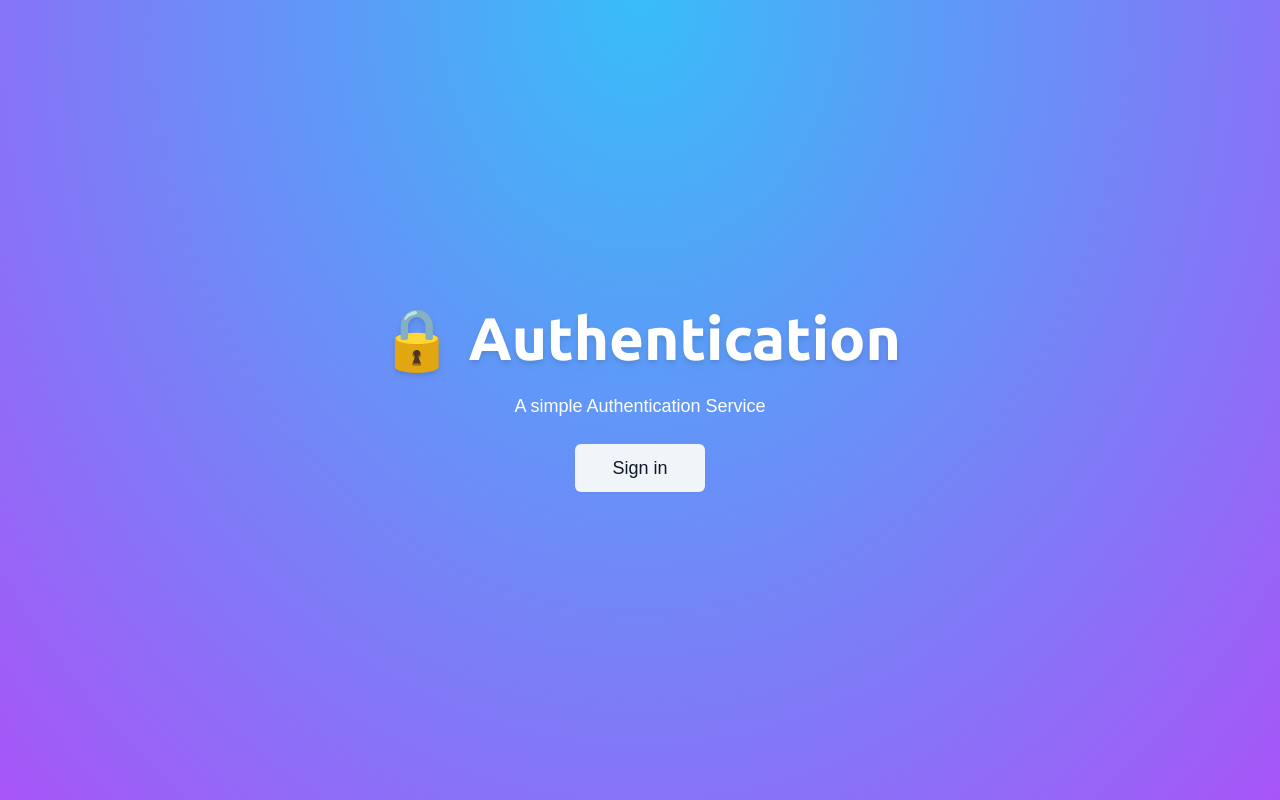
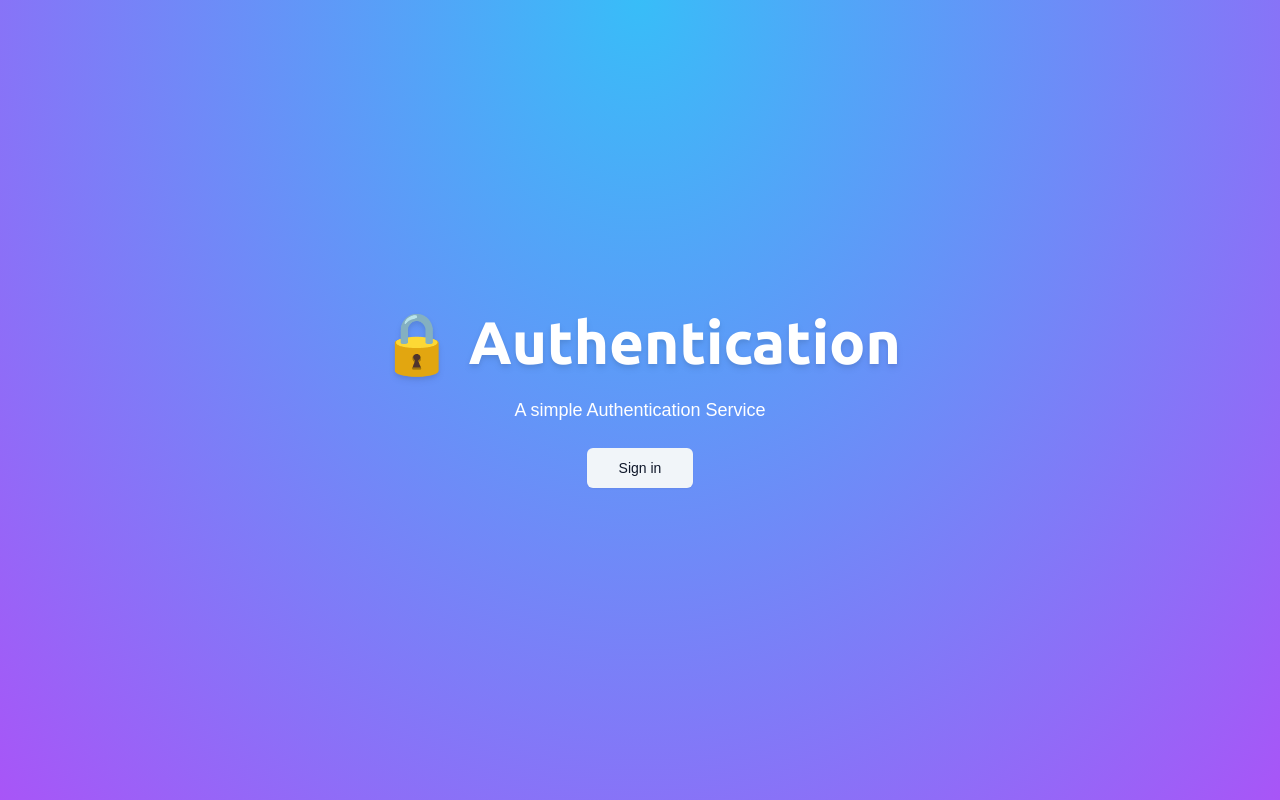
Before and after one commit to rupesh-dev30/Auth-v5, a Next.js app: page / in a window 1280 px wide. Built offline with nearby package versions, Linux system fonts and the light colour scheme.

Commit message:
LoginButton

```diff
--- a/app/page.tsx
+++ b/app/page.tsx
@@ -1,3 +1,4 @@
+import LoginButton from "@/components/auth/LoginButton";
 import { Button } from "@/components/ui/button";
 import { cn } from "@/lib/utils";
 import { Ubuntu } from "next/font/google";
@@ -20,10 +21,13 @@ export default function Home() {
           🔒 Authentication
         </h1>
         <p className="text-white text-lg">A simple Authentication Service</p>
-
-        <Button variant="secondary" className="w-1/4 py-6 text-lg font-medium">
-          Sign in
-        </Button>
+        <div>
+          <LoginButton>
+            <Button variant="secondary" size="lg" className="font-medium">
+              Sign in
+            </Button>
+          </LoginButton>
+        </div>
       </div>
     </main>
   );
--- /dev/null
+++ b/components/auth/LoginButton.tsx
@@ -0,0 +1,31 @@
+"use client";
+
+import { useRouter } from "next/navigation";
+
+interface Props {
+  children: React.ReactNode;
+  mode?: "modal" | "redirect";
+  asChild?: boolean;
+}
+
+export default function LoginButton({
+  children,
+  mode = "redirect",
+  asChild,
+}: Props) {
+  const router = useRouter();
+
+  if (mode == "modal") {
+    return <span>TODO: IMPLEMENT MODAL</span>;
+  }
+
+  const onClick = () => {
+    router.push("/auth/login");
+  };
+
+  return (
+    <span className="cursor-pointer" onClick={onClick}>
+      {children}
+    </span>
+  );
+}
```
